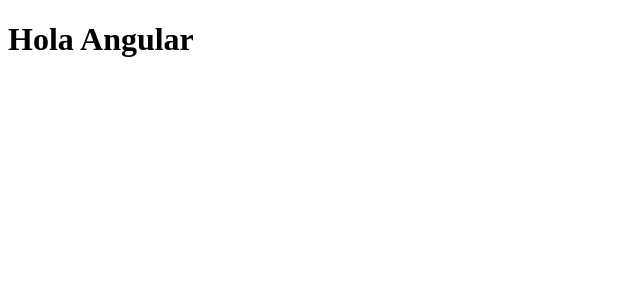
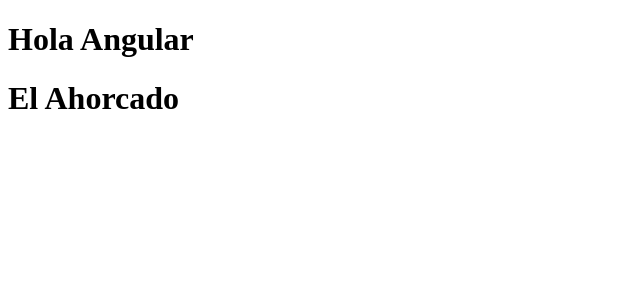
Before and after one commit to nuevo637/Lab-09-Angular, an Angular app in the folder ahorcado-game/: page / in a window 1280 px wide. Shown: the top 300 px of the page, without its empty margins (0-640 px from the left). Built offline with nearby package versions, Linux system fonts and the light colour scheme.

Commit message:
Se crea el componente del ahorcado y se importa en el app root general

```diff
--- a/ahorcado-game/src/app/app.component.html
+++ b/ahorcado-game/src/app/app.component.html
@@ -1,3 +1,3 @@
-
 <h1>Hola Angular</h1>
 <router-outlet />
+<hangman-figure></hangman-figure>
--- a/ahorcado-game/src/app/app.component.ts
+++ b/ahorcado-game/src/app/app.component.ts
@@ -1,13 +1,15 @@
 import { Component } from '@angular/core';
 import { RouterOutlet } from '@angular/router';
+import { HangmanFigureComponent } from './hangman-figure/hangman-figure.component';
 
 @Component({
   selector: 'app-root',
   standalone: true,
-  imports: [RouterOutlet],
+  imports: [RouterOutlet, HangmanFigureComponent],
   templateUrl: './app.component.html',
   styleUrl: './app.component.css'
 })
+
 export class AppComponent {
   title = 'ahorcado-game';
 }
--- a/ahorcado-game/src/app/hangman-figure/hangman-figure.component.html
+++ b/ahorcado-game/src/app/hangman-figure/hangman-figure.component.html
@@ -1 +1,3 @@
-<p>hangman-figure works!</p>
+<div class="hangman">
+    <h1>El Ahorcado</h1>
+</div>
--- a/ahorcado-game/src/app/hangman-figure/hangman-figure.component.ts
+++ b/ahorcado-game/src/app/hangman-figure/hangman-figure.component.ts
@@ -1,7 +1,7 @@
 import { Component } from '@angular/core';
 
 @Component({
-  selector: 'app-hangman-figure',
+  selector: 'hangman-figure',
   standalone: true,
   imports: [],
   templateUrl: './hangman-figure.component.html',
```
